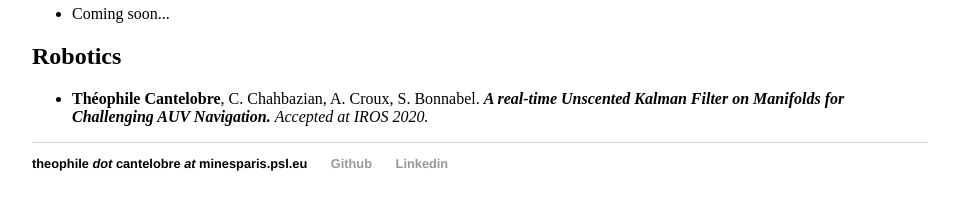
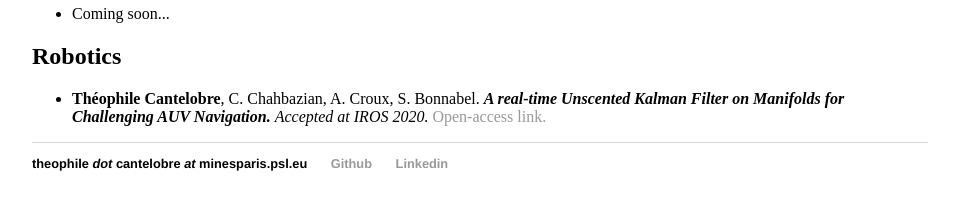
Before and after one commit to theophilec/theophilec.github.io-old, a Jekyll site: the page built from publications/index.html, in a window 1280 px wide. Shown: the part 239-449 px from the top of the page, without its empty margins (160-1119 px from the left). Built offline with Jekyll 4.4.1, drawn with Linux system fonts in a browser that asks for light colours.

Commit message:
Added publication HAL link.

```diff
--- a/publications/index.html
+++ b/publications/index.html
@@ -13,7 +13,7 @@
 	<h2>Robotics</h2>
 	<p>
 		<ul>
-            <li><b>Théophile Cantelobre</b>, C. Chahbazian, A. Croux, S. Bonnabel. <b><i>A real-time Unscented Kalman Filter on Manifolds for Challenging AUV Navigation.</i></b> <i>Accepted at IROS 2020.</i>
+            <li><b>Théophile Cantelobre</b>, C. Chahbazian, A. Croux, S. Bonnabel. <b><i>A real-time Unscented Kalman Filter on Manifolds for Challenging AUV Navigation.</i></b> <i>Accepted at IROS 2020.</i> <a href="https://hal-mines-paristech.archives-ouvertes.fr/hal-02915271">Open-access link.</a>
 		</ul>
 	</p>
 </div><!-- /.blurb -->
```
